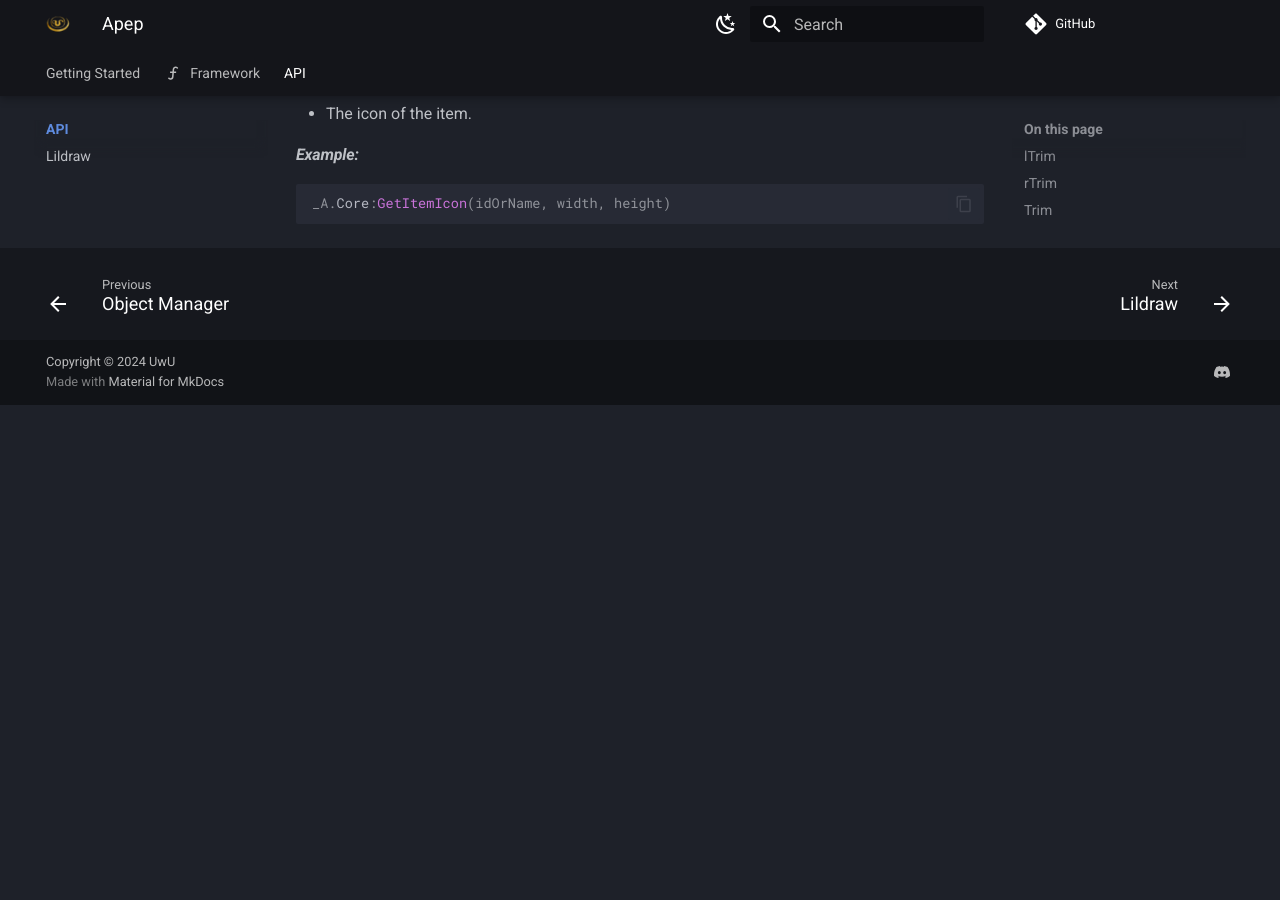
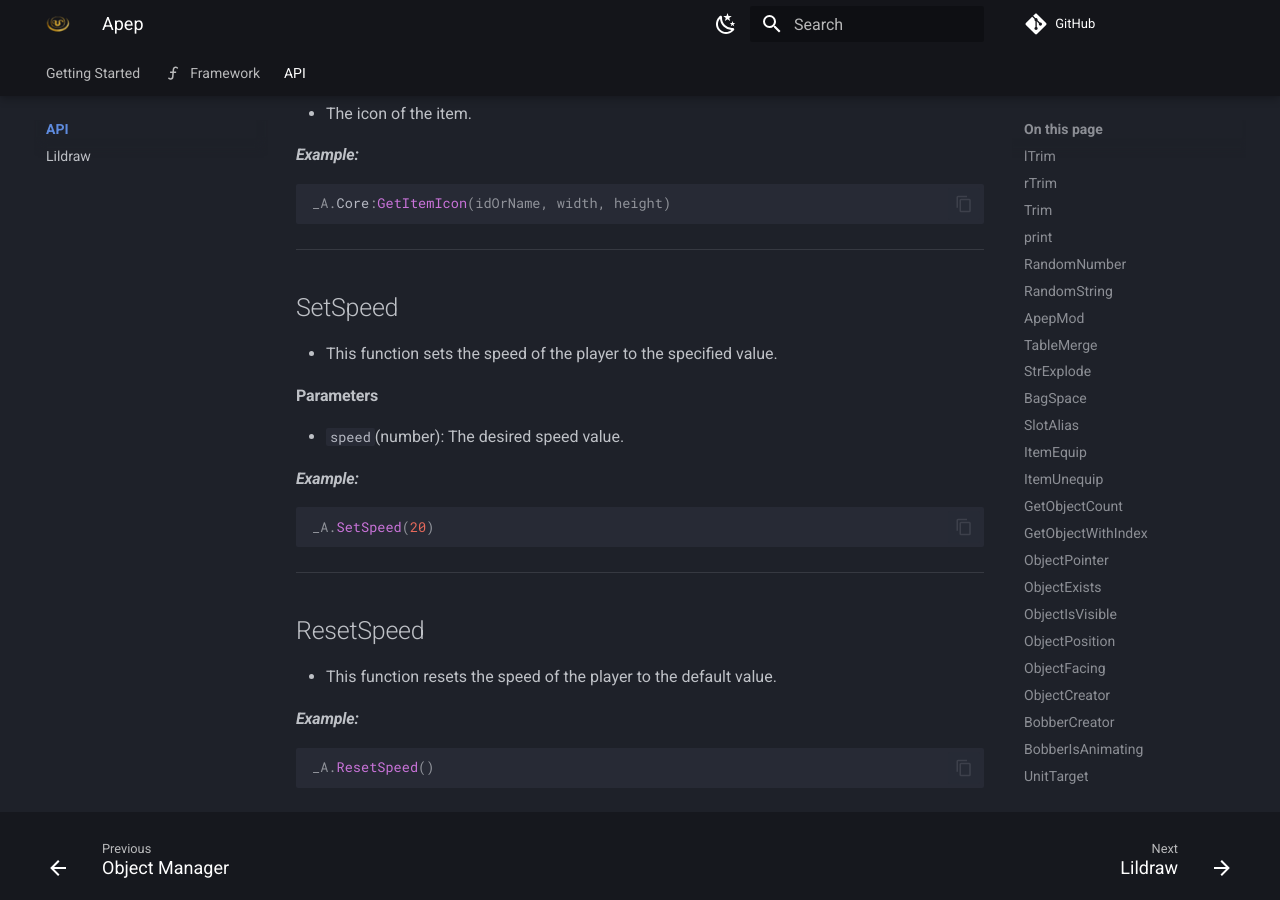
Before and after one commit to DimaSheiko/apep-docs, an MkDocs documentation site: the page built from docs/api/apep/index.md, in a window 1280 px wide and 900 px high, scrolled down 45641 px. Built offline with MkDocs 1.6.1 and Material for MkDocs 9.7.7, drawn with Linux system fonts in a browser that asks for light colours; comment, search, counter and statistics services are not loaded; before the commit the page ends 46046 px from its top, so only the background shows below that.

Commit message:
Add API documentation for the 'SetSpeed' and 'ResetSpeed' functions

````diff
--- a/docs/api/apep/index.md
+++ b/docs/api/apep/index.md
@@ -2097,3 +2097,31 @@ end
 ```lua
 _A.Core:GetItemIcon(idOrName, width, height)
 ```
+
+---
+
+## SetSpeed
+
+-   This function sets the speed of the player to the specified value.
+
+#### Parameters
+
+-   `speed`(number): The desired speed value.
+
+#### _Example:_
+
+```lua
+_A.SetSpeed(20)
+```
+
+---
+
+## ResetSpeed
+
+-   This function resets the speed of the player to the default value.
+
+#### _Example:_
+
+```lua
+_A.ResetSpeed()
+```
````
